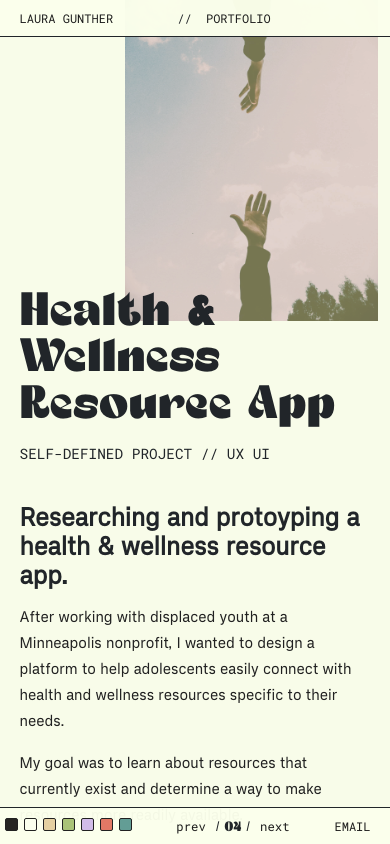
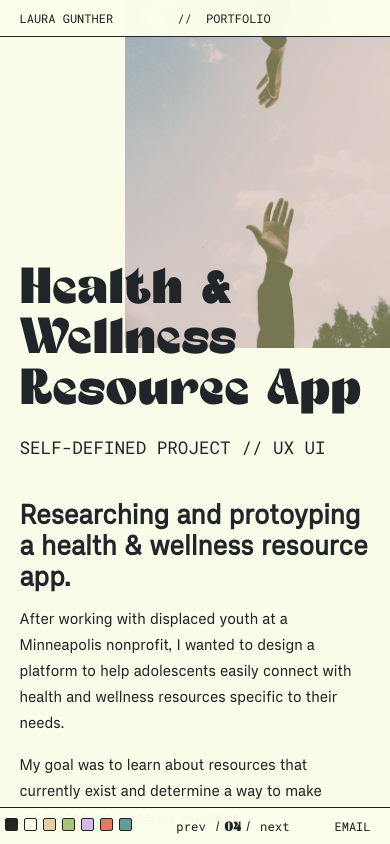
Before and after one commit to lo-designs/Portfolio, a React (Create React App) app: page /yha in a window 390 px wide. Built offline with nearby package versions, Linux system fonts and the light colour scheme.

Commit message:
Update PortfolioPages.scss

```diff
--- a/src/Components/PortfolioPages/PortfolioPages.scss
+++ b/src/Components/PortfolioPages/PortfolioPages.scss
@@ -217,8 +217,8 @@ section .content {
     }
 
     section {
-      height: 125vh;
-      padding: 50px 0;
+      height: 135vh;
+      padding: 25px 0;
       img {
         padding-top: 20px;
       }
@@ -262,8 +262,8 @@ section .content {
     #hero-image {
       position: absolute;
       margin-left: 30%;
-      width: 65vw;
-      height: 60vh;
+      width: 75vw;
+      height: 80vh;
       opacity: 0.65;
       margin-top: -15vh;
       animation: none;
@@ -271,9 +271,9 @@ section .content {
 
     #title {
       margin-left: 0;
-      font-size: 12vw;
+      font-size: 13vw;
       animation: none;
-      margin-top: -5vh;
+      margin-top: 7vh;
     }
 
     .yha-title {
@@ -305,8 +305,13 @@ section .content {
       width: 100%;
     }
 
+    .project-type {
+      font-size: 1.1rem;
+      padding-top: 5px;
+    }
+
     .subtitle {
-      font-size: 1.5rem;
+      font-size: 1.6rem;
       padding-top: 25px;
     }
 
```
